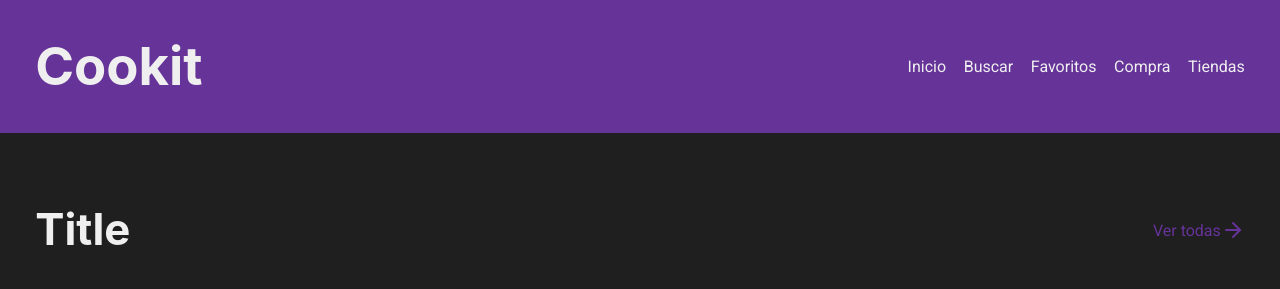
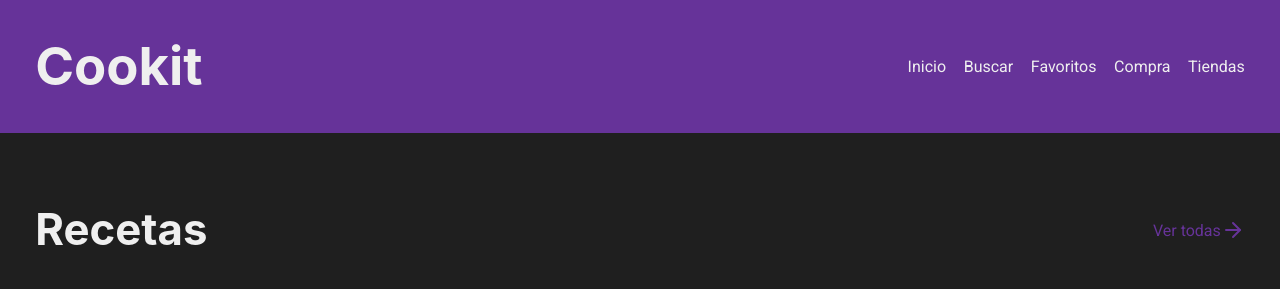
Before and after one commit to IgnaciodeNuevo/cooking, a Gatsby site: page / in a window 1280 px wide. Shown: the top 289 px of the page. Built offline with nearby package versions, Linux system fonts and the light colour scheme; Gatsby itself is replaced by a stand-in of ours; grey boxes are pictures that could not be loaded; a web font is replaced by a local one.

Commit message:
Update placeholder img and updated pages links to home styles

```diff
--- a/src/components/Card.js
+++ b/src/components/Card.js
@@ -26,7 +26,6 @@ const StyledLink = styled(props => <Link {...props} />)`
     z-index: 1;
     width: 100%;
     height: 100%;
-
 `;
 
 const ContentWrapper = styled.p`
--- a/src/components/layout.js
+++ b/src/components/layout.js
@@ -18,9 +18,12 @@ const SecondaryContent = styled.div`
 `
 
 const HeadingWrapper = styled.header`
-    display: flex;
-    justify-content: space-between;
     margin-bottom: var(--space-l);
+
+    @media (min-width: 80em) {
+        display: flex;
+        justify-content: space-between;
+    }
 `
 
 const H2 = styled.h2`
@@ -65,10 +68,6 @@ const Layout = ({ children }) => {
         <Header siteTitle={data.site.siteMetadata.title} />
         <Main>
             <Wrapper>
-                <HeadingWrapper>
-                    <H2>Title</H2>
-                    <StyledLink to="/">Ver todas <svg xmlns="http://www.w3.org/2000/svg" width="24" height="24" viewBox="0 0 24 24" fill="none" stroke="currentColor" stroke-width="2" stroke-linecap="round" stroke-linejoin="round"><line x1="5" y1="12" x2="19" y2="12"></line><polyline points="12 5 19 12 12 19"></polyline></svg></StyledLink>
-                </HeadingWrapper>
                 <section>{children}</section>
             </Wrapper>
             <SecondaryContent>
--- a/src/pages/index.js
+++ b/src/pages/index.js
@@ -1,9 +1,39 @@
+import { Link } from "gatsby"
 import React from "react"
 import styled from "styled-components"
 
 import Layout from "../components/layout"
 import Card from "../components/card"
 import SEO from "../components/seo"
+
+const HeadingWrapper = styled.header`
+    margin-bottom: var(--space-l);
+
+    @media (min-width: 80em) {
+        display: flex;
+        justify-content: space-between;
+    }
+`
+
+const H2 = styled.h2`
+    margin-bottom: 0;
+`
+
+const StyledLink = styled(props => <Link {...props} />)`
+    color: var(--color-brand-base);
+    text-decoration: none;
+    display: flex;
+    justify-content: space-between;
+    transition: all var(--transition-duration-normal) var(--animation-type-cubic-fast);
+    align-items: center;
+    &:hover {
+        color: var(--color-brand-hover);
+    }
+    &:hover svg {
+        color: var(--color-brand-hover);
+        transform: translateX(0.25rem);
+    }
+`;
 
 // grid-template-columns
 //  uses 320px (which is the minimum devide width the web supports)
@@ -16,7 +46,11 @@ const Grid = styled.section`
 
 const IndexPage = () => (
   <Layout>
-    <SEO title="Home" />
+    <SEO title="Recetas" />
+    <HeadingWrapper>
+        <H2>Recetas</H2>
+        <StyledLink to="/">Ver todas <svg xmlns="http://www.w3.org/2000/svg" width="24" height="24" viewBox="0 0 24 24" fill="none" stroke="currentColor" stroke-width="2" stroke-linecap="round" stroke-linejoin="round"><line x1="5" y1="12" x2="19" y2="12"></line><polyline points="12 5 19 12 12 19"></polyline></svg></StyledLink>
+    </HeadingWrapper>
     <Grid>
         <Card />
         <Card />
```
Also changed, not shown: src/pages/404.js (+13 -2 lines), src/pages/favorites.js (+13 -3 lines), src/pages/recetatest.js (+13 -3 lines), src/pages/search.js (+13 -3 lines), src/pages/shops.js (+13 -3 lines), src/pages/shoshoppinglist.js (+13 -3 lines), 1 other file.
